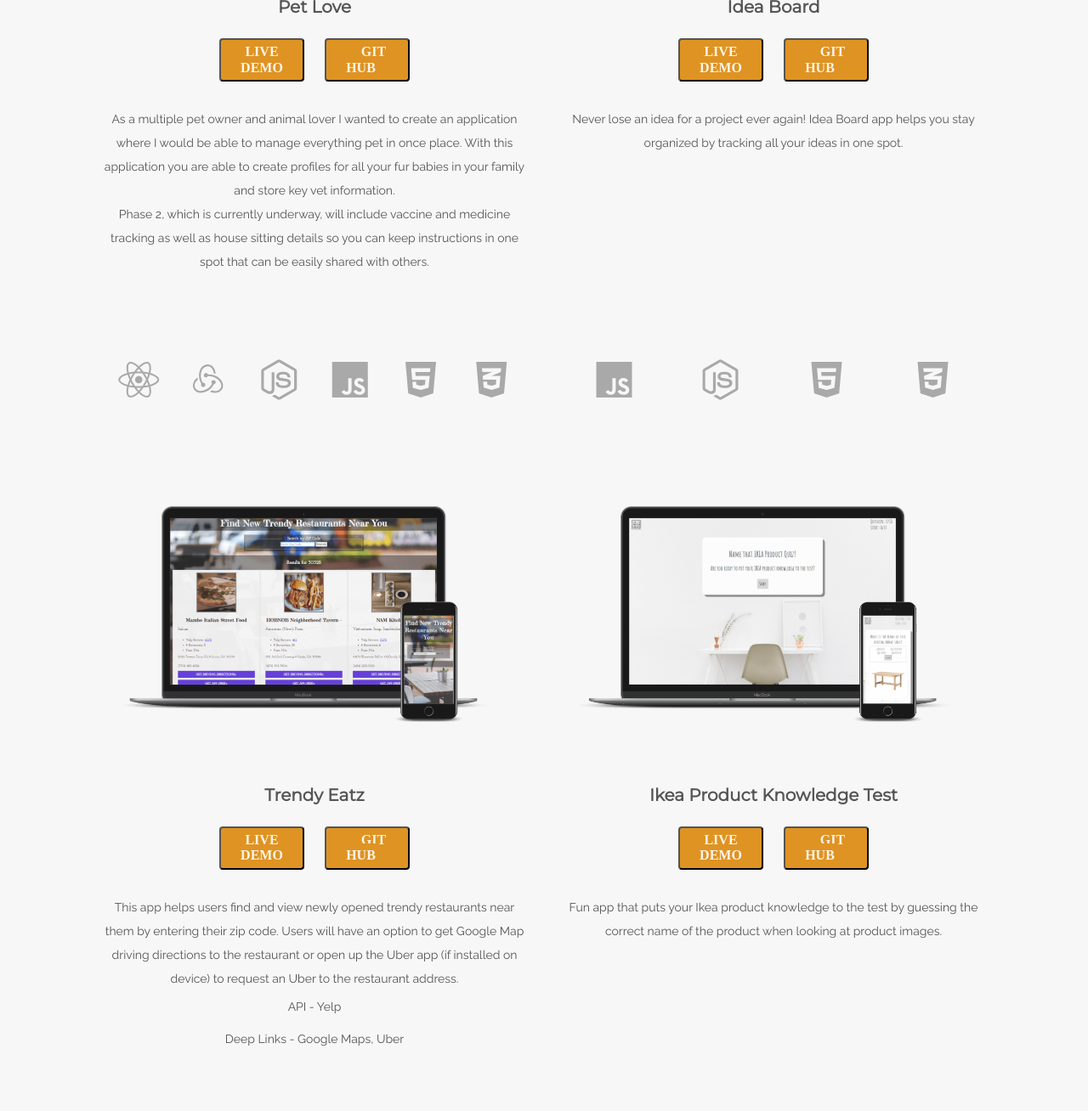
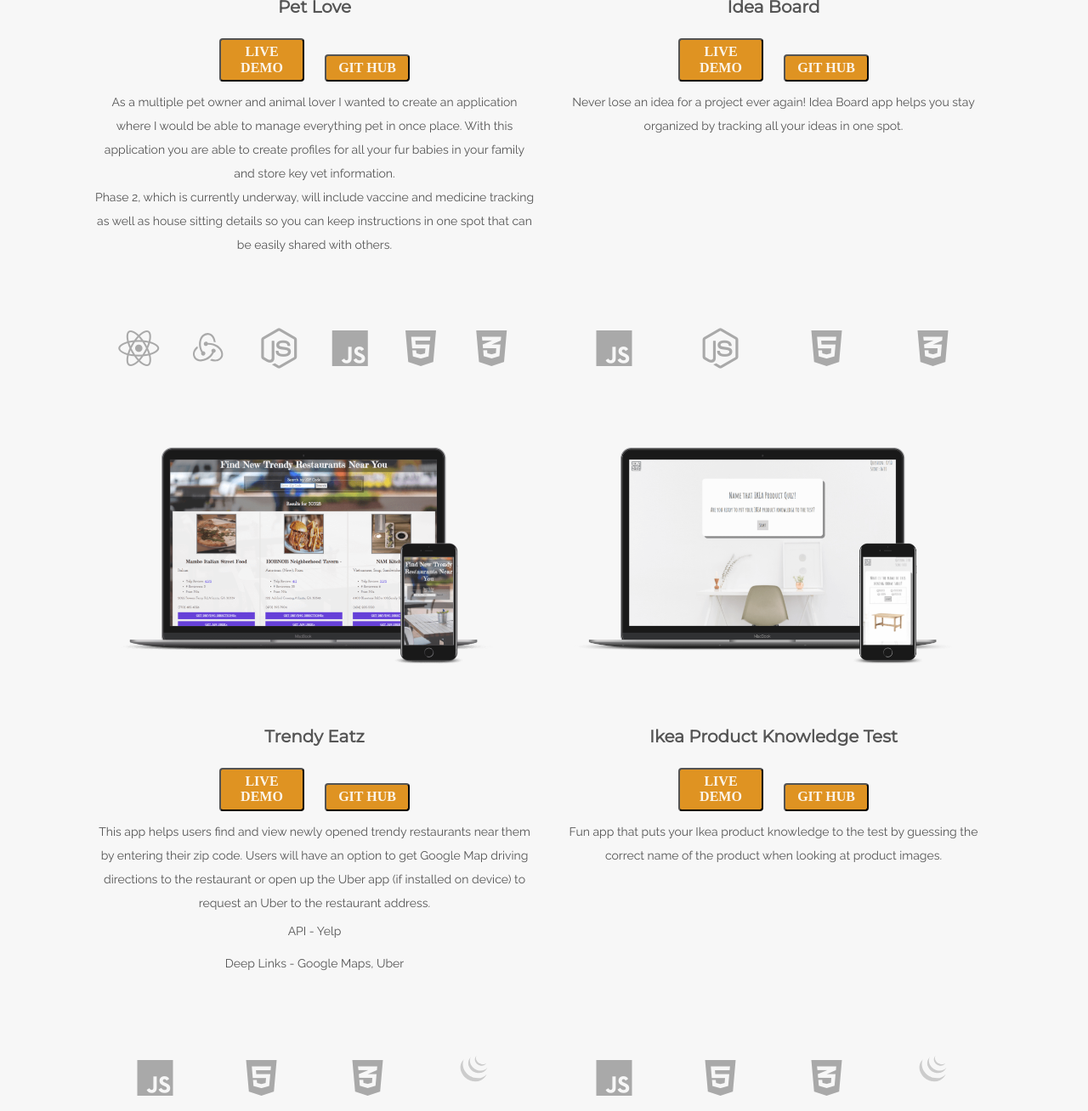
Before and after one commit to Becca529/portfolio, a plain HTML site: page index.html in a window 1280 px wide. Shown: the part 1463-2771 px from the top of the page at 85% size. Drawn offline with nearby package versions, Linux system fonts and the light colour scheme.

Commit message:
update contact links

```diff
--- a/index.html
+++ b/index.html
@@ -50,10 +50,10 @@
                         </div>
                         <h4>Pet Love</h4>
                         <div class="proj-links">
-                            <button class="proj-link"><a class="btn" href="https://salty-falls-18465.herokuapp.com/" target="_blank">
+                            <button class="proj-link"><a class="btn project" href="https://salty-falls-18465.herokuapp.com/" target="_blank">
                                 Live Demo</a>
                             </button>
-                            <button class="proj-link"><a class="btn proj-link" href="https://github.com/Becca529/pet-mgmt" target="_blank">
+                            <button class="proj-link"><a class="btn project" href="https://github.com/Becca529/pet-mgmt" target="_blank">
                                 Git Hub</a>
                                 </button>
                         </div>
@@ -81,10 +81,10 @@
                         </div>
                         <h4>Idea Board</h4>
                         <div class="proj-links">
-                                <button class="proj-link"><a class="btn" href="https://shrouded-shelf-73200.herokuapp.com/" target="_blank">
+                                <button class="proj-link"><a class="btn project" href="https://shrouded-shelf-73200.herokuapp.com/" target="_blank">
                                     Live Demo</a>
                                 </button>
-                                <button class="proj-link"><a class="btn proj-link" href="https://github.com/Becca529/Idea-Board" target="_blank">
+                                <button class="proj-link"><a class="btn project" href="https://github.com/Becca529/Idea-Board" target="_blank">
                                     Git Hub</a>
                                     </button>
                         </div>
@@ -105,10 +105,10 @@
                         </div>
                         <h4>Trendy Eatz</h4>
                         <div class="proj-links">
-                                <button class="proj-link"><a class="btn" href="https://becca529.github.io/New-Restaurant-App/" target="_blank">
+                                <button class="proj-link"><a class="btn project" href="https://becca529.github.io/New-Restaurant-App/" target="_blank">
                                     Live Demo</a>
                                 </button>
-                                <button class="proj-link"><a class="btn proj-link" href="https://github.com/Becca529/New-Restaurant-App" target="_blank">
+                                <button class="proj-link"><a class="btn project" href="https://github.com/Becca529/New-Restaurant-App" target="_blank">
                                     Git Hub</a>
                                     </button>
                         </div>
@@ -135,10 +135,10 @@
                         <h4>Ikea Product Knowledge Test</h4>
 
                         <div class="proj-links">
-                                <button class="proj-link"><a class="btn" href="https://becca529.github.io/ikea-product-knowlege-test/" target="_blank">
+                                <button class="proj-link"><a class="btn project" href="https://becca529.github.io/ikea-product-knowlege-test/" target="_blank">
                                     Live Demo</a>
                                 </button>
-                                <button class="proj-link"><a class="btn proj-link" href="https://github.com/Becca529/ikea-product-knowlege-test" target="_blank">
+                                <button class="proj-link"><a class="btn project" href="https://github.com/Becca529/ikea-product-knowlege-test" target="_blank">
                                     Git Hub</a>
                                     </button>
                         </div>
--- a/main.css
+++ b/main.css
@@ -25,16 +25,6 @@ a:hover {
     color: #DF9322;
 }
 
-/* a.btn {
-	color: #fff;
-	border-radius: 4px;
-	text-transform: uppercase;
-	background-color: #DF9322;
-	font-weight: 800;
-    text-align: center;
-    padding: 5px;
-    margin: 10px;
-} */
 
 hr {
 	width: 150px;
@@ -171,8 +161,6 @@ i {
 p span {
 	padding: 5px;
 	display: block;
-	/* font-weight: bolder; */
-	/* font-size: 25px; */
 }
 
 .projects .grid li {
@@ -189,11 +177,14 @@ p span {
 }
 
 .projects .grid li p {
-    margin: 0;
+    margin: 0 auto;
+}
+
+a.project:hover {
+	color: #555;
 }
 
 .project-description {
-	padding: 20px;
 	min-height: 270px;
 	font-size: 14px;
 }
@@ -202,12 +193,10 @@ p span {
     display: flex;
     justify-content: space-around;
 	list-style: none;
-	margin: 2em auto;
-	padding: 5px 20px 5px 20px;
+	padding: 0px 20px 5px 20px;
   }
 
   .proj-link {
-	text-align: center;
 	width: 100px;
 	color: #fff;
 	border-radius: 4px;
@@ -219,13 +208,6 @@ p span {
     margin: 10px;
   }
 
-  .proj-links  {
-	/* display: flex;
-	flex-direction: row;
-	align-items: center;  */
-	/* justify-content: space-evenly; */
-
- }
 
   .tech-icon {
 	height: 45px;
@@ -240,7 +222,6 @@ p span {
   .project-screenshot {
     width: 100%;
 	overflow: hidden;
-	/* margin-bottom: -20px; */
   }
 
   .project-screenshot img {
```
